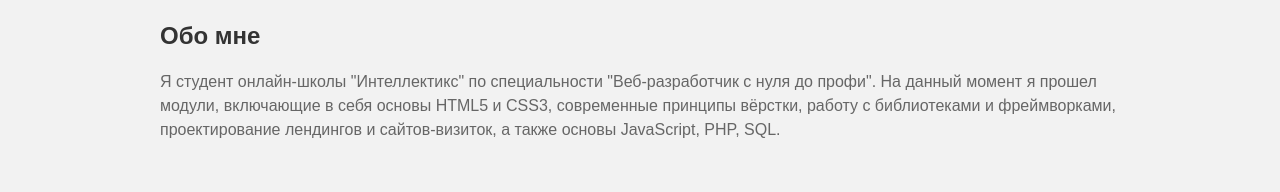
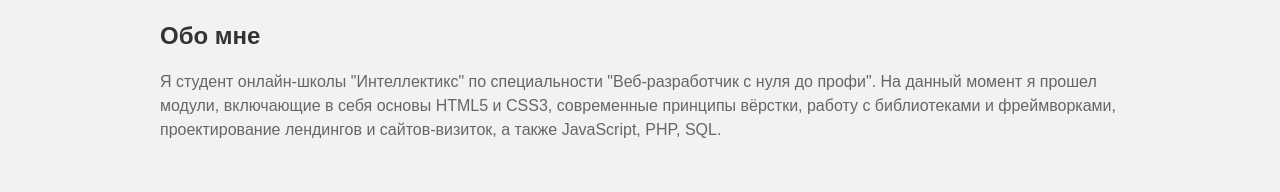
Before and after one commit to puerromanus/puerromanus.github.io, a plain HTML site: page index.html in a window 1280 px wide. Shown: the part 431-623 px from the top of the page. Drawn offline with Linux system fonts and the light colour scheme.

Commit message:
updating "about"
editing the text

```diff
--- a/index.html
+++ b/index.html
@@ -15,7 +15,7 @@
 		    <img src="assets/img/my_1.jpg" alt="Моё фото" />
 		    <h2>Обо мне</h2>
 			<p>Я студент онлайн-школы "Интеллектикс" по специальности "Веб-разработчик c нуля до профи". На данный момент я прошел модули, включающие в себя основы HTML5 и CSS3,
-			современные принципы вёрстки, работу с библиотеками и фреймворками, проектирование лендингов и сайтов-визиток, а также основы JavaScript, PHP, SQL.</p>
+			современные принципы вёрстки, работу с библиотеками и фреймворками, проектирование лендингов и сайтов-визиток, а также JavaScript, PHP, SQL.</p>
 	    </div>
 
 		<div class="container">
```
